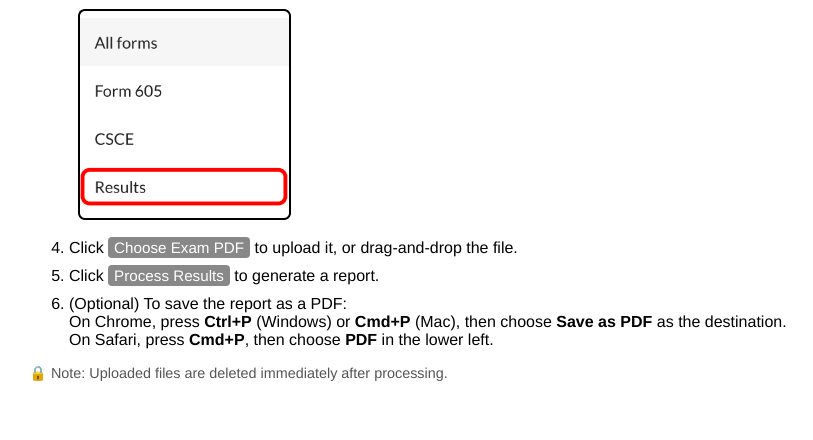
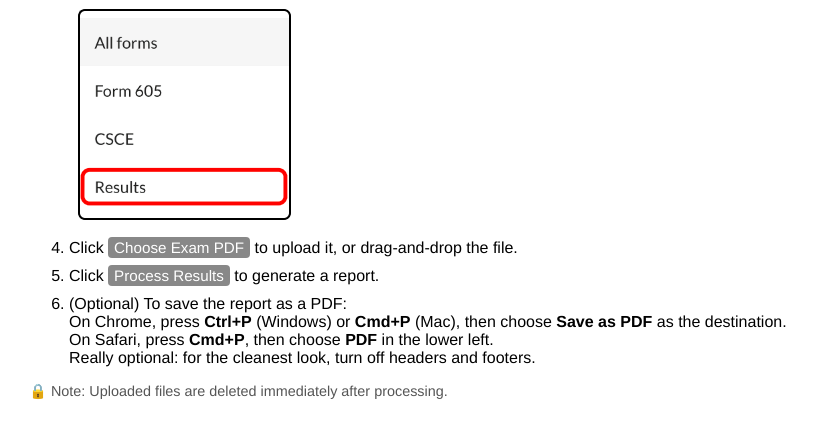
Before and after one commit to jpasqua/wm7x-exam-results, a Flask app: page / in a window 1280 px wide, after a click on "Need Help?". Shown: the part 527-967 px from the top of the page, without its empty margins (11-824 px from the left). Before the commit the page ends 908 px from the top, so only its background shows below. Run offline with Flask 3, Linux system fonts and the light colour scheme.

Commit message:
Minor addition to the instructions

```diff
--- a/templates/upload.html
+++ b/templates/upload.html
@@ -43,7 +43,8 @@
     <li>
       (Optional) To save the report as a PDF:<br>
       On Chrome, press <b>Ctrl+P</b> (Windows) or <b>Cmd+P</b> (Mac), then choose <b>Save as PDF</b> as the destination.<br>
-      On Safari, press <b>Cmd+P</b>, then choose <b>PDF</b> in the lower left.
+      On Safari, press <b>Cmd+P</b>, then choose <b>PDF</b> in the lower left.<br>
+      Really optional: for the cleanest look, turn off headers and footers.
     </li>
   </ol>
   <p style="font-size: 0.9em; color: #555; margin-top: 10px;">
```
